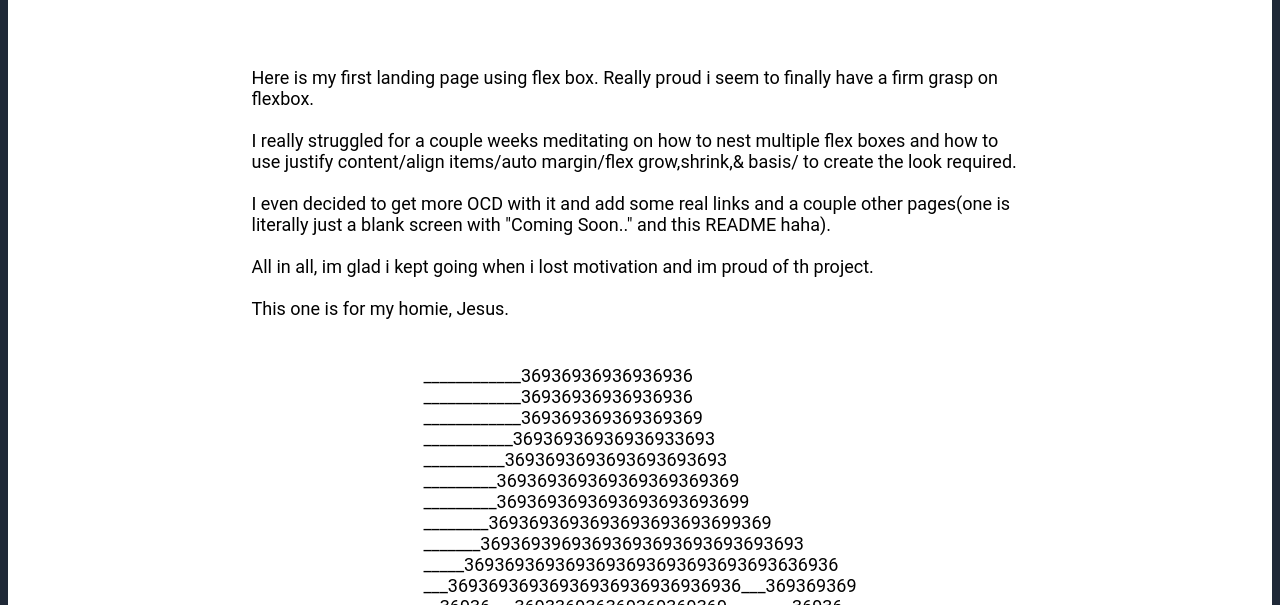
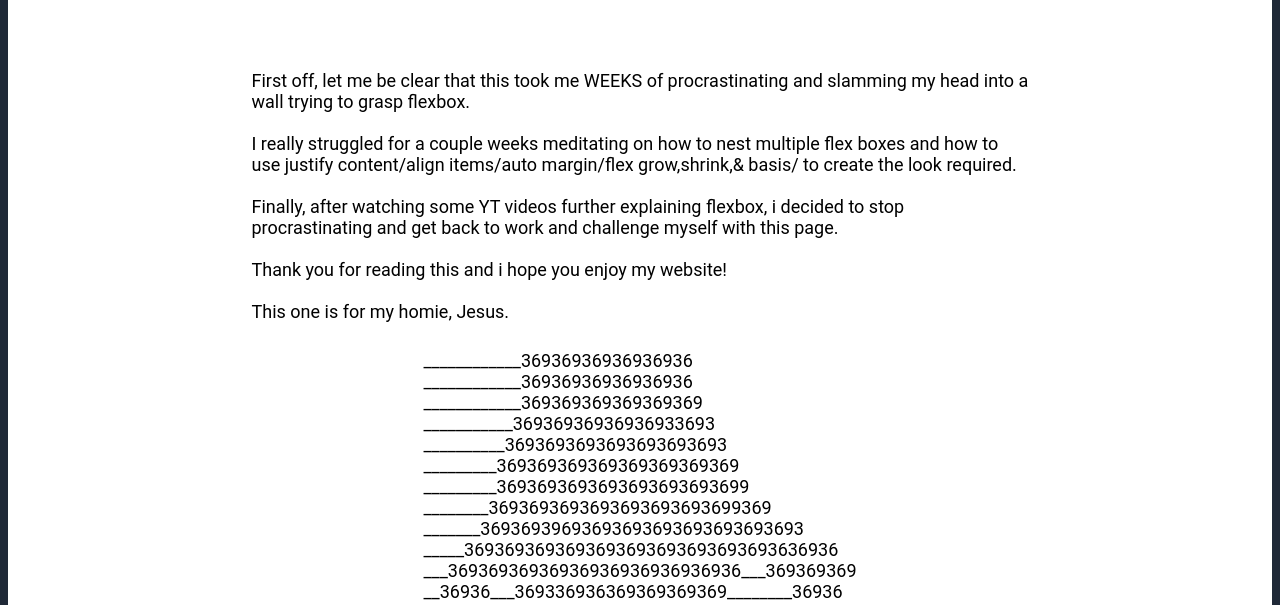
Before and after one commit to truckyeahh/landing_page, a plain HTML site: page about.html in a window 1280 px wide. Shown: the part 195-800 px from the top of the page. Drawn offline with Linux system fonts and the light colour scheme.

Commit message:
shortened about.html to better convey

```diff
--- a/about.html
+++ b/about.html
@@ -22,13 +22,13 @@
   <div id="about" class="text">
     <h1>About</h1>
     <div class="top">
-      <p>Here is my first landing page using flex box. Really proud i seem to finally have a firm grasp on flexbox.
+         <br>First off, let me be clear that this took me WEEKS of procrastinating and slamming my head into a wall trying to grasp flexbox.
          <br>
          <br>I really struggled for a couple weeks meditating on how to nest multiple flex boxes and how to use justify content/align items/auto margin/flex grow,shrink,& basis/ to create the look required.
          <br>
-         <br>I even decided to get more OCD with it and add some real links and a couple other pages(one is literally just a blank screen with "Coming Soon.." and this README haha).
+         <br>Finally, after watching some YT videos further explaining flexbox, i decided to stop procrastinating and get back to work and challenge myself with this page.
          <br>
-         <br>All in all, im glad i kept going when i lost motivation and im proud of th project.
+         <br> Thank you for reading this and i hope you enjoy my website!
          <br>
          <br>This one is for my homie, Jesus.
     </div>
```
